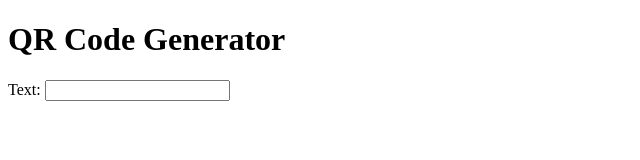
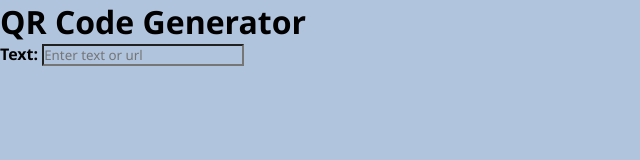
Before and after one commit to Rabiat-Ibraheem/web-platform-aqewvf, a plain HTML site: page index.html in a window 1280 px wide. Shown: the whole page, without its empty margins (0-640 px from the left). Drawn offline with Linux system fonts and the light colour scheme.

Commit message:
2 files modified

```diff
--- a/index.html
+++ b/index.html
@@ -2,6 +2,7 @@
 <html lang="en">
   <head>
     <title>QR Code Generator Project</title>
+    <link rel ="stylesheet" href="styles.css">
     <script src="qrcode.min.js"></script>
     <script>
         var qrcode = undefined;
@@ -18,8 +19,8 @@
   <body>
     <h1> QR Code Generator </h1>
     <div>
-      <label>Text: </label>
-      <input name="qr code" type="text" onchange="generateQRCode(this.value)"/>
+      <label> <strong>Text: </strong> </label>
+      <input name="qrcode" placeholder="Enter text or url" type="text" onchange="generateQRCode(this.value)"/>
     </div>
     <br/>
     <div>
--- a/styles.css
+++ b/styles.css
@@ -2,12 +2,11 @@
   padding: 0;
   margin: 0;
   box-sizing: border-box;
-  font-family: 'Poppins';
+  font-family: 'Segoe UI', Tahoma, Geneva, Verdana, sans-serif;
+  background-color: lightsteelblue;
 }
 
 body {
   width: 100%;
   height: 100vh;
-  background-color: darksalmon;
-
 }
```
